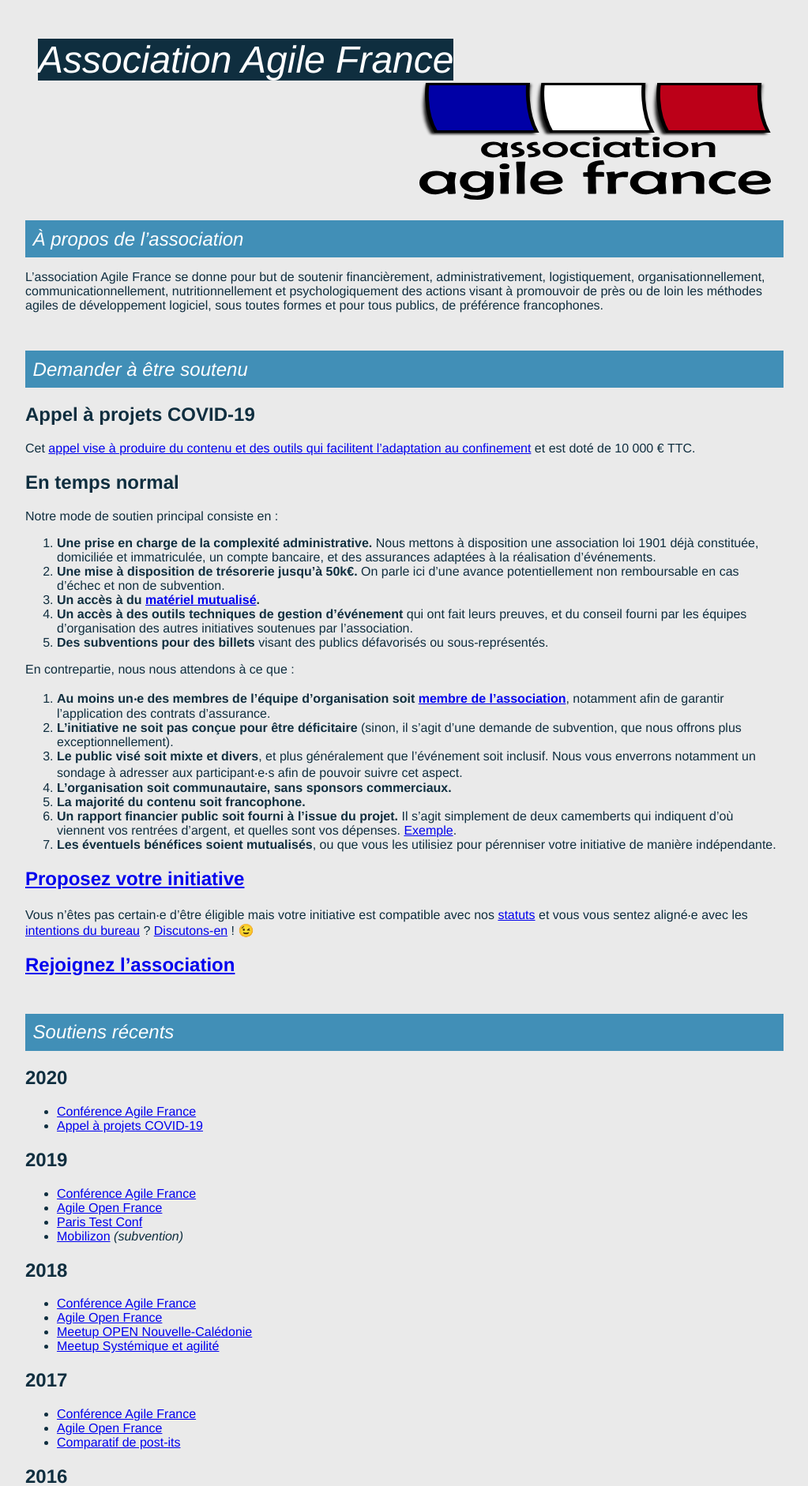
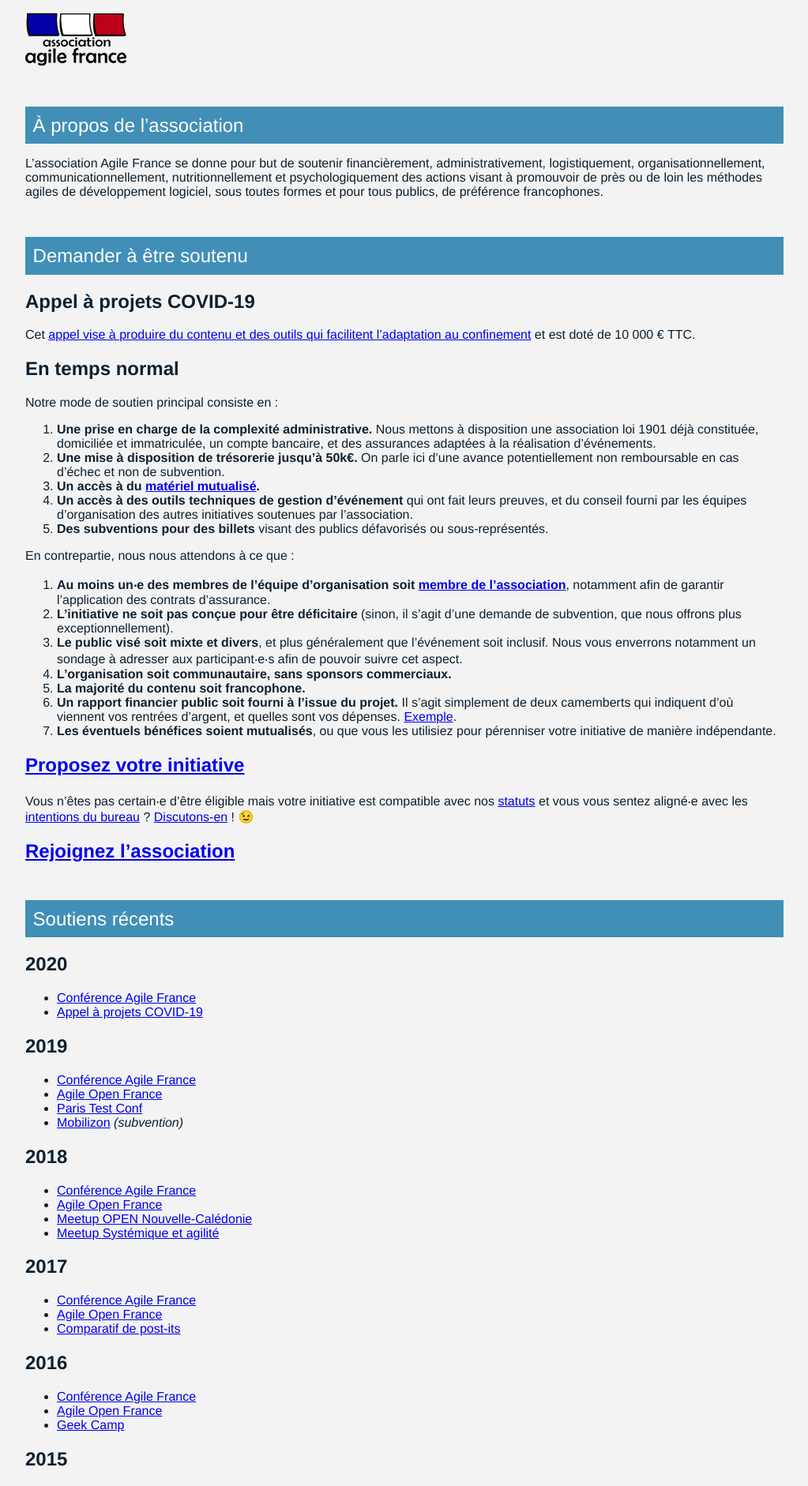
Before and after one commit to AgileFrance/AgileFrance.github.io, a Jekyll site: the page built from _pages/index.md, in a window 1280 px wide. Shown: the top 1882 px of the page at 79% size, without its empty margins (128-1151 px from the left). Built offline with Jekyll 4.4.1, drawn with Linux system fonts in a browser that asks for light colours; comment, search, counter and statistics services are not loaded; our own code applies the rules of GitHub Pages for plain Markdown files.

Commit message:
Rend le site moins moche

```diff
--- a/_layouts/default.html
+++ b/_layouts/default.html
@@ -12,8 +12,7 @@
 	</head>
 	<body>
 		<header>
-			<h1><a href="/">Association Agile France</a></h1>
-			<img src="/logo.svg" height="150" alt="" />
+			<a href="/"><img src="/logo.svg" alt="Association Agile France" /></a>
 		</header>
 
 		<main>
--- a/css/main.css
+++ b/css/main.css
@@ -1,43 +1,25 @@
 body {
-	margin: 0 auto;
-	max-width: 60em;
-
 	font-family: Helvetica, sans-serif;
-	background-color: #eaeaea;
-	color: #0f2e3f;
+	background-color: #F3F3F3;
+	color: #0D2030;
+	margin: 0;
 }
 
-header {
-	margin: 2em 0;
-	padding: 1em;
-	color: white;
-}
-
-header h1 {
-	background: #0f2e3f;
-	font-style: italic;
-	display: inline;
-	font-size: 300%;
-	font-weight: normal;
-}
-
-header a {
-	text-decoration: none;
-	color: white;
+header, main {
+	max-width: 60em;
+	margin-top: 1em;
+	margin-right: auto;
+	margin-left: auto;
+	margin-bottom: 1em;
 }
 
 header img {
-	float: right;
+	width: 8em;
 }
 
-main {
-	margin-top: 10em;
-}
-
-main h1 {
+h1 {
 	background: #418fb7;
 	color: white;
-	font-style: italic;
 	font-weight: normal;
 	font-size: 150%;
 	padding: .4em;
@@ -49,13 +31,13 @@
 }
 
 footer {
-	background: #0f2e3f;
-	color: white;
-	margin-top: 4em;
-	padding: 2em;
+	font-size: 80%;
+	background: #DDD;
+	color: #303030;
+	padding: 1em;
 	text-align: right;
 }
 
 footer a {
-	color: #418fb7;
+	color: inherit;
 }
```
